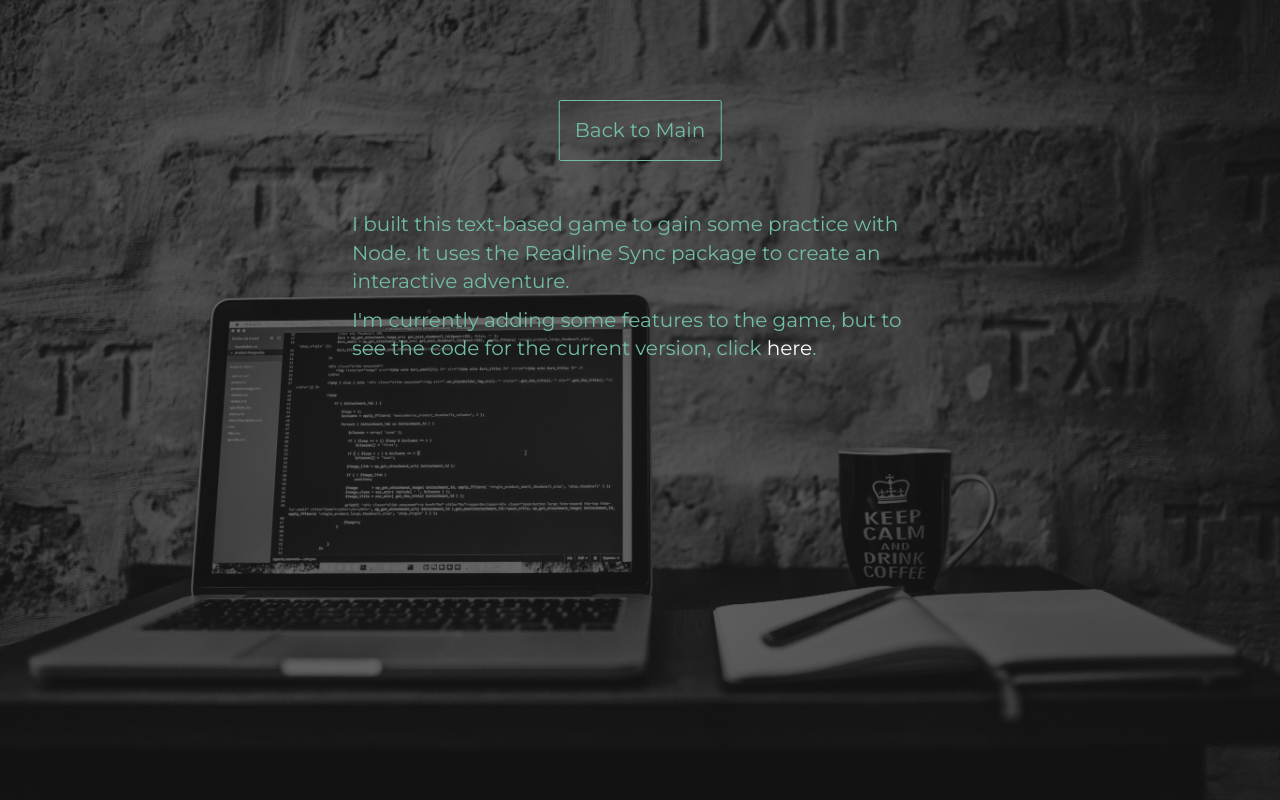
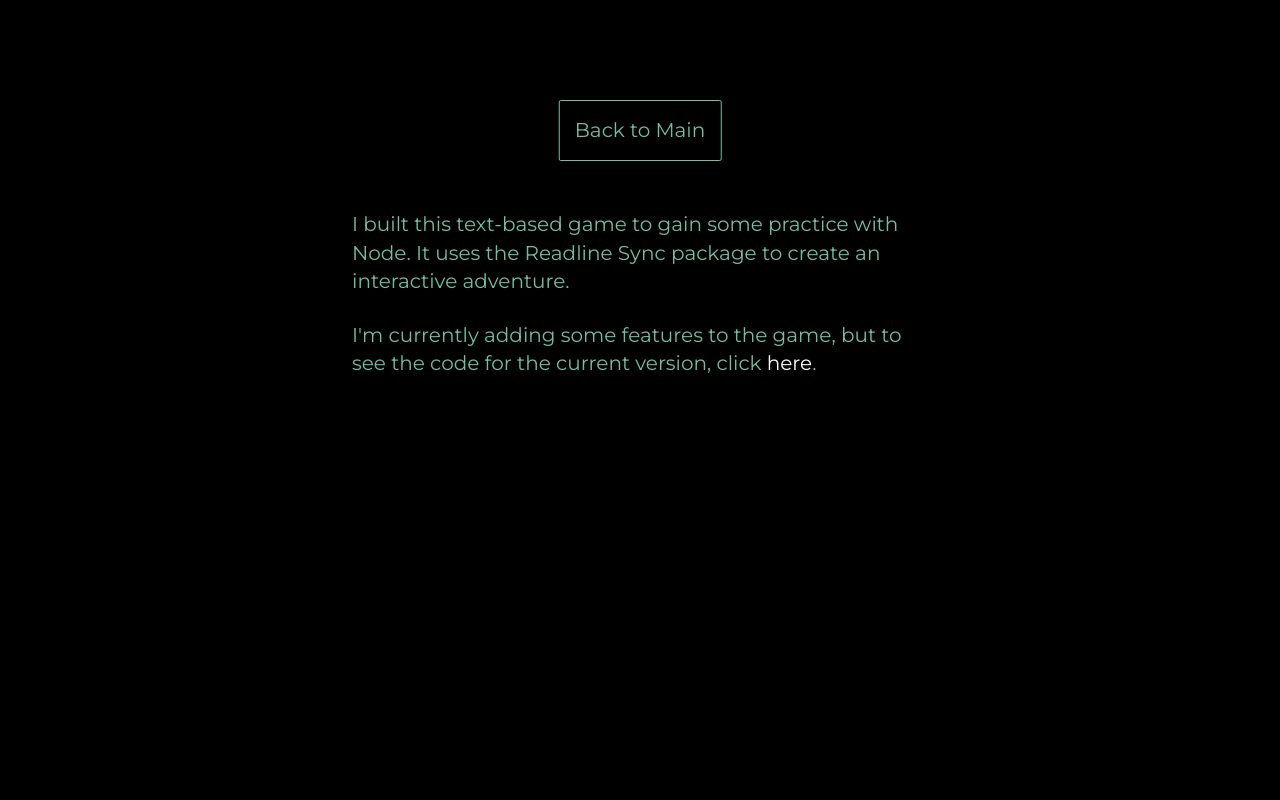
Before and after one commit to KyBEx/my-portfolio, a PHP site: page /rpg.html in a window 1280 px wide. Run offline with PHP 8.4, Linux system fonts and the light colour scheme; some libraries are stand-ins or nearby versions; some web fonts are replaced.

Commit message:
Updates to project description sections

```diff
--- a/rpg.html
+++ b/rpg.html
@@ -10,7 +10,7 @@
     </head>
     <body>
         <a class="go-back" href="./index.html">Back to Main</a>
-        <div class="banner">
+        <div class="project-banner">
             <div id="description-container">
                 <p class="project-description">I built this text-based game to gain some practice with Node.  It uses the Readline Sync package to create an interactive adventure.</p>
                 <p class="project-description"> I'm currently adding some features to the game, but to see the code for the current version, click <a href="https://github.com/KyBEx/node-rpg" target="_blank"class="link">here</a>.
--- a/style.css
+++ b/style.css
@@ -61,17 +61,6 @@ Nav and Banner
     position: relative;
     display: table;
     padding: 0% 25%;
-}
-
-.project-banner {
-    width: 100%;
-    height: 100vh;
-    text-align: center;
-    overflow: hidden;
-    position: relative;
-    display: table;
-    padding: 0% 25%;
-    background-color: black;
 }
 
 .banner::before {
@@ -318,11 +307,23 @@ Profile / Contacts
     margin-top: 15em;
 }
 
+.project-banner {
+    width: 100%;
+    height: 100vh;
+    text-align: center;
+    overflow: hidden;
+    position: relative;
+    display: table;
+    padding: 0% 25%;
+    background-color: black;
+}
+
 .project-description {
     font-size: 20px;
     font-family: "Montserrat";
     color: #72BDA3;
     text-align: left;
+    margin-bottom: 25px;
 }
 
 .link {
--- a/wrath.html
+++ b/wrath.html
@@ -10,7 +10,7 @@
     </head>
     <body>
         <a class="go-back" href="./index.html">Back to Main</a>
-        <div class="banner">
+        <div class="project-banner">
             <div id="description-container">
                 <p class="project-description">"Rate your Wrath" is a tongue-in-cheek, full-stack project I built that incorporates React and MongoDB. It enables a user to track 'punishment' data for their children.  A user signs up for an account then, using the UI, creates different instances of punishments to track.</p>
                 <p class="project-description">The user can log a variety of data in the instance, including the offending child, the severity of their anger, the punishment to enact and whether or not that punishment has been executed.  The user can also write a note to themselves providing more details.</p>
```
